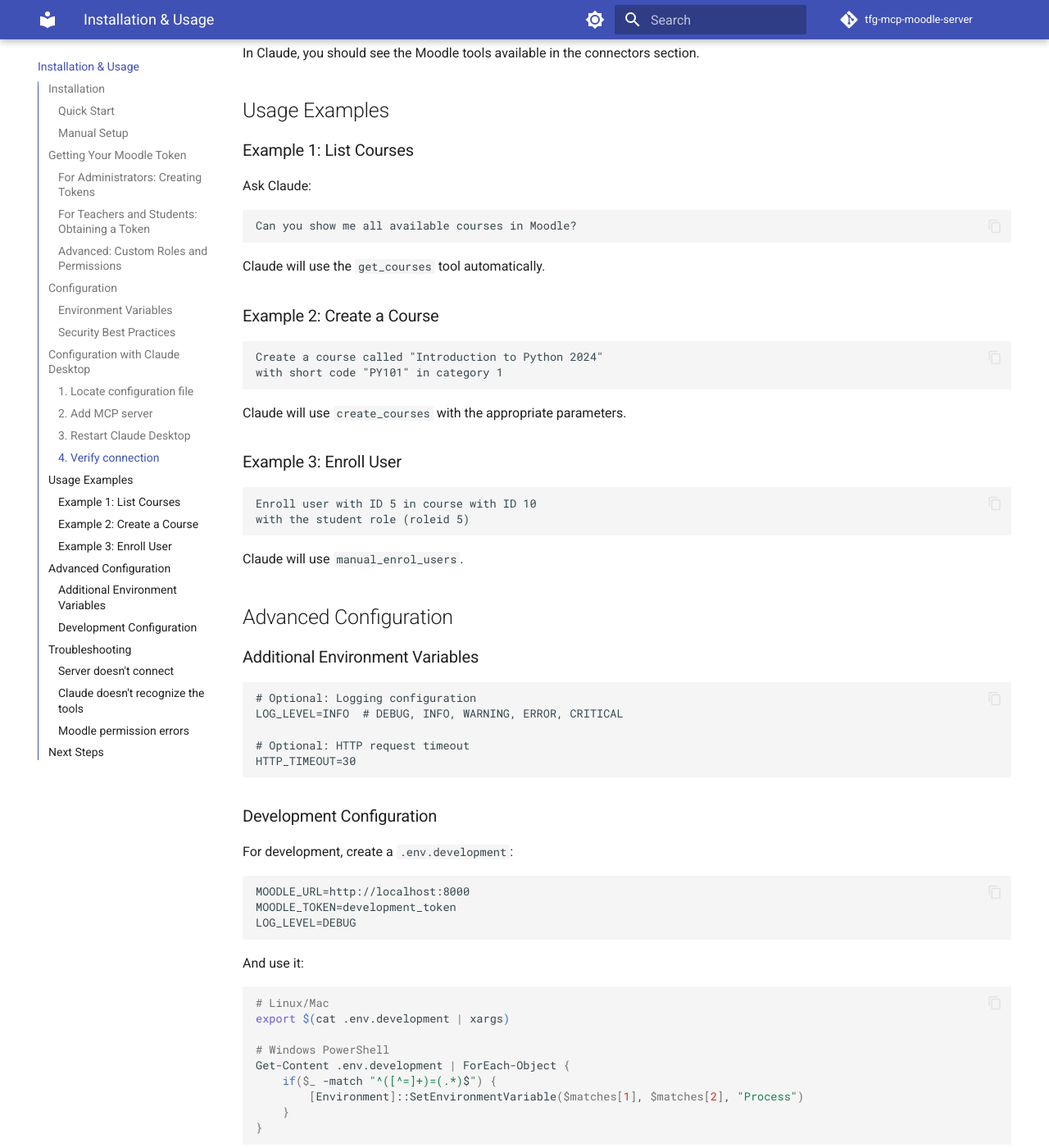
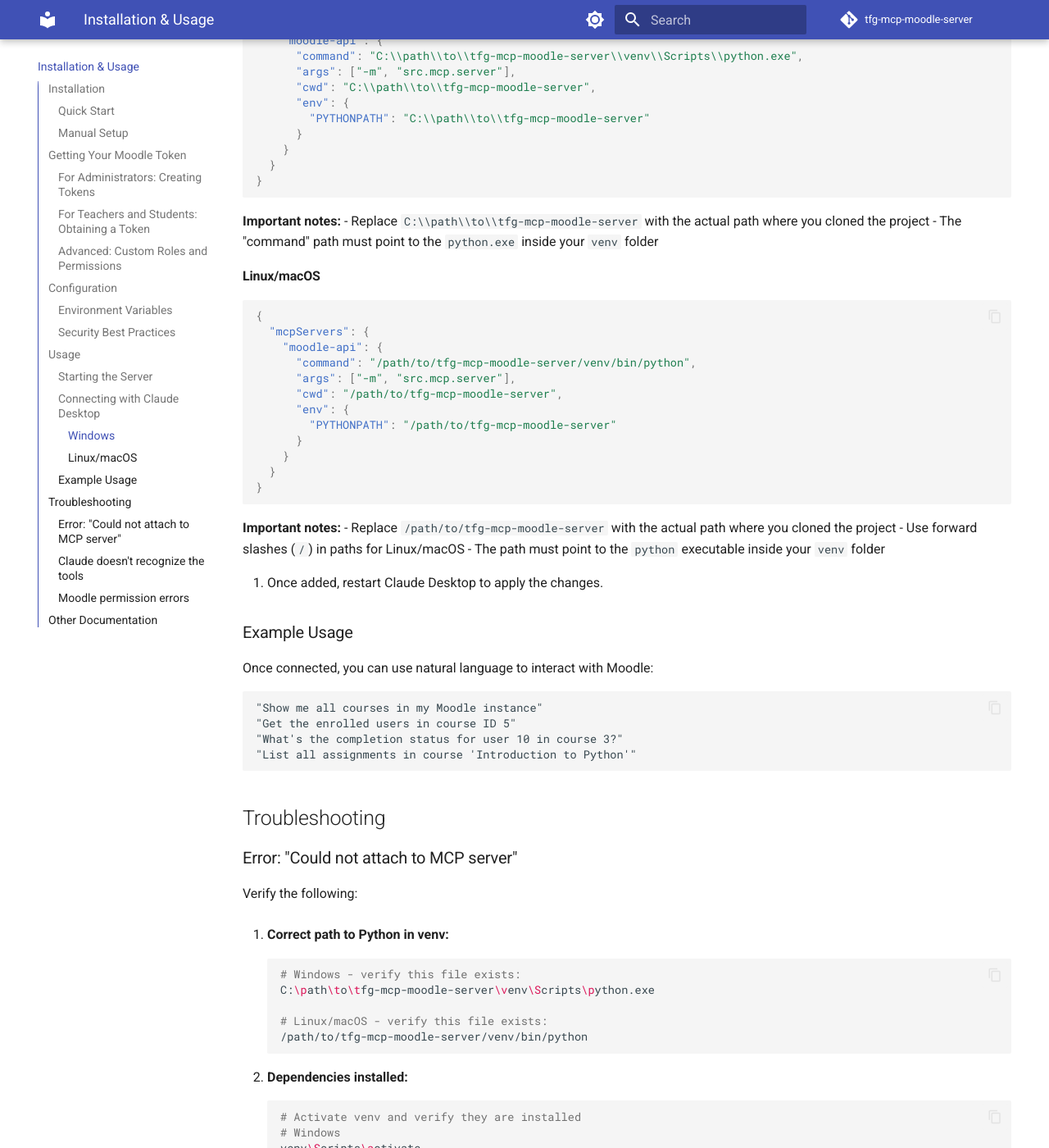
Before and after one commit to Hefi002/tfg-mcp-moodle-server, an MkDocs documentation site: the page built from docs/usage.md, in a window 1280 px wide and 1400 px high, scrolled down 4491 px. Shown: the whole window at 82% size. Built offline with MkDocs 1.6.1 and Material for MkDocs 9.7.7, drawn with Linux system fonts in a browser that asks for light colours; comment, search, counter and statistics services are not loaded; some of the changed text lies outside the part shown.

Commit message:
Final updates to documentation and readme. MIT license added.

````diff
--- a/docs/usage.md
+++ b/docs/usage.md
@@ -6,7 +6,7 @@
 
 1. **Clone the repository:**
    ```bash
-   git clone https://github.com/yourusername/tfg-mcp-moodle-server.git
+   git clone https://github.com/Hefi002/tfg-mcp-moodle-server.git
    cd tfg-mcp-moodle-server
    ```
 
@@ -47,7 +47,7 @@
 
 ### Manual Setup
 
-If you prefer to configure manually:
+If you prefer to configure your .env manually (step 5 on installation):
 
 1. **Copy the example environment file:**
    ```bash
@@ -60,16 +60,6 @@
    MOODLE_TOKEN=your_authentication_token_here
    LOG_LEVEL=INFO
    DEBUG=false
-   ```
-
-3. **Install dependencies:**
-   ```bash
-   pip install -r requirements.txt
-   ```
-
-4. **Install development dependencies (for testing):**
-   ```bash
-   pip install -r requirements-dev.txt
    ```
 
 ## Getting Your Moodle Token
@@ -140,126 +130,151 @@
 - Apply IP restrictions when possible for tokens
 - Set expiration dates for tokens in production
 
-## Configuration with Claude Desktop
+## Usage
+
+### Starting the Server
+
+1. **Activate your virtual environment:**
+   ```bash
+   # Windows
+   venv\Scripts\activate
+
+   # Linux/Mac
+   source venv/bin/activate
+   ```
+
+2. **Run the server:**
+   ```bash
+   python -m src
+   ```
+
+   Or alternatively:
+   ```bash
+   python -m src.mcp.server
+   ```
+
+3. **To close the server once you are done:**
+    - Press `CTRL + C` in the terminal
+    - Then exit your virtual environment:
+    ```bash
+    deactivate
+    ```
+
+### Connecting with Claude Desktop
 
 Claude Desktop is used as example, each AI has its methods of adding an MCP tool.
 
-### 1. Locate configuration file
+To add the server to your Claude Desktop configuration:
 
-- **Windows**: `%APPDATA%\Claude\claude_desktop_config.json`
-- **macOS**: `~/Library/Application Support/Claude/claude_desktop_config.json`
-- **Linux**: `~/.config/Claude/claude_desktop_config.json`
+1. Open Claude Desktop and go to `Settings`.
+2. Navigate to the `Developer` section, then choose `Edit config`.
+3. Edit the file `claude_desktop_config.json` to add the following MCP server configuration:
 
-### 2. Add MCP server
-
-Edit `claude_desktop_config.json`:
+#### Windows
 
 ```json
 {
   "mcpServers": {
-    "mcpMoodleAPI": {
-      "command": "python",
+    "moodle-api": {
+      "command": "C:\\path\\to\\tfg-mcp-moodle-server\\venv\\Scripts\\python.exe",
       "args": ["-m", "src.mcp.server"],
-      "cwd": "C:\\full\\path\\to\\tfg-mcp-moodle-server",
+      "cwd": "C:\\path\\to\\tfg-mcp-moodle-server",
       "env": {
-        "PYTHONPATH": "C:\\full\\path\\to\\tfg-mcp-moodle-server"
+        "PYTHONPATH": "C:\\path\\to\\tfg-mcp-moodle-server"
       }
     }
   }
 }
 ```
 
-**Note**: Adjust the `cwd` and `PYTHONPATH` to the actual location of your project.
+**Important notes:**
+- Replace `C:\\path\\to\\tfg-mcp-moodle-server` with the actual path where you cloned the project
+- The "command" path must point to the `python.exe` inside your `venv` folder
 
-### 3. Restart Claude Desktop
+#### Linux/macOS
 
-Completely close Claude Desktop and open it again.
+```json
+{
+  "mcpServers": {
+    "moodle-api": {
+      "command": "/path/to/tfg-mcp-moodle-server/venv/bin/python",
+      "args": ["-m", "src.mcp.server"],
+      "cwd": "/path/to/tfg-mcp-moodle-server",
+      "env": {
+        "PYTHONPATH": "/path/to/tfg-mcp-moodle-server"
+      }
+    }
+  }
+}
+```
 
-### 4. Verify connection
+**Important notes:**
+- Replace `/path/to/tfg-mcp-moodle-server` with the actual path where you cloned the project
+- Use forward slashes (`/`) in paths for Linux/macOS
+- The path must point to the `python` executable inside your `venv` folder
 
-In Claude, you should see the Moodle tools available in the connectors section.
+4. Once added, restart Claude Desktop to apply the changes.
 
-## Usage Examples
+### Example Usage
 
-### Example 1: List Courses
-
-Ask Claude:
+Once connected, you can use natural language to interact with Moodle:
 
 ```
-Can you show me all available courses in Moodle?
-```
-
-Claude will use the `get_courses` tool automatically.
-
-### Example 2: Create a Course
-
-```
-Create a course called "Introduction to Python 2024"
-with short code "PY101" in category 1
-```
-
-Claude will use `create_courses` with the appropriate parameters.
-
-### Example 3: Enroll User
-
-```
-Enroll user with ID 5 in course with ID 10
-with the student role (roleid 5)
-```
-
-Claude will use `manual_enrol_users`.
-
-## Advanced Configuration
-
-### Additional Environment Variables
-
-```env
-# Optional: Logging configuration
-LOG_LEVEL=INFO  # DEBUG, INFO, WARNING, ERROR, CRITICAL
-
-# Optional: HTTP request timeout
-HTTP_TIMEOUT=30
-```
-
-### Development Configuration
-
-For development, create a `.env.development`:
-
-```env
-MOODLE_URL=http://localhost:8000
-MOODLE_TOKEN=development_token
-LOG_LEVEL=DEBUG
-```
-
-And use it:
-
-```bash
-# Linux/Mac
-export $(cat .env.development | xargs)
-
-# Windows PowerShell
-Get-Content .env.development | ForEach-Object {
-    if($_ -match "^([^=]+)=(.*)$") {
-        [Environment]::SetEnvironmentVariable($matches[1], $matches[2], "Process")
-    }
-}
+"Show me all courses in my Moodle instance"
+"Get the enrolled users in course ID 5"
+"What's the completion status for user 10 in course 3?"
+"List all assignments in course 'Introduction to Python'"
 ```
 
 ## Troubleshooting
 
-### Server doesn't connect
+### Error: "Could not attach to MCP server"
 
-1. Verify that environment variables are correctly configured
-2. Verify that the Moodle token is valid
-3. Verify that Moodle has Web Services enabled
-4. Check server logs
+Verify the following:
+
+1. **Correct path to Python in venv:**
+   ```bash
+   # Windows - verify this file exists:
+   C:\path\to\tfg-mcp-moodle-server\venv\Scripts\python.exe
+
+   # Linux/macOS - verify this file exists:
+   /path/to/tfg-mcp-moodle-server/venv/bin/python
+   ```
+
+2. **Dependencies installed:**
+   ```bash
+   # Activate venv and verify they are installed
+   # Windows
+   venv\Scripts\activate
+   pip list
+
+   # Linux/macOS
+   source venv/bin/activate
+   pip list
+   ```
+
+3. **`.env` file configured:**
+   ```bash
+   # Verify it exists in the project root
+   ls .env  # or dir .env on Windows
+   ```
+
+4. **Correct JSON syntax:**
+   - On Windows: use `\\` in paths
+   - On Linux/macOS: use `/` in paths
+   - Don't forget commas between elements
 
 ### Claude doesn't recognize the tools
 
 1. Verify that `claude_desktop_config.json` is correctly formatted
-2. Completely restart Claude Desktop
+2. **Completely** restart Claude Desktop (close it from the system tray if it's there)
 3. Verify that the `cwd` path is correct
-4. Verify that Python is in the PATH
+4. Check Claude Desktop logs for more details
+
+**Log locations:**
+- **Windows:** `%APPDATA%\Claude\logs\`
+- **macOS:** `~/Library/Logs/Claude/`
+- **Linux:** `~/.config/Claude/logs/`
 
 ### Moodle permission errors
 
@@ -267,9 +282,10 @@
 
 1. Verify that the token user has the necessary capabilities
 2. Check Moodle logs for more details
-3. Make sure the user has permissions in the correct context
+3. Make sure the user has permissions in the correct context (system, category, or course)
+4. Verify that Web Services are enabled in your Moodle instance
 
-## Next Steps
+## Other Documentation
 
 - [Architecture](architecture.md) - Understand how the system works
 - [API Reference](api.md) - Complete API documentation
````
Also changed, not shown: README.md (+67 -8 lines), docs/index.md (+55 -7 lines), setup.py (+19 -16 lines), 1 other file.
